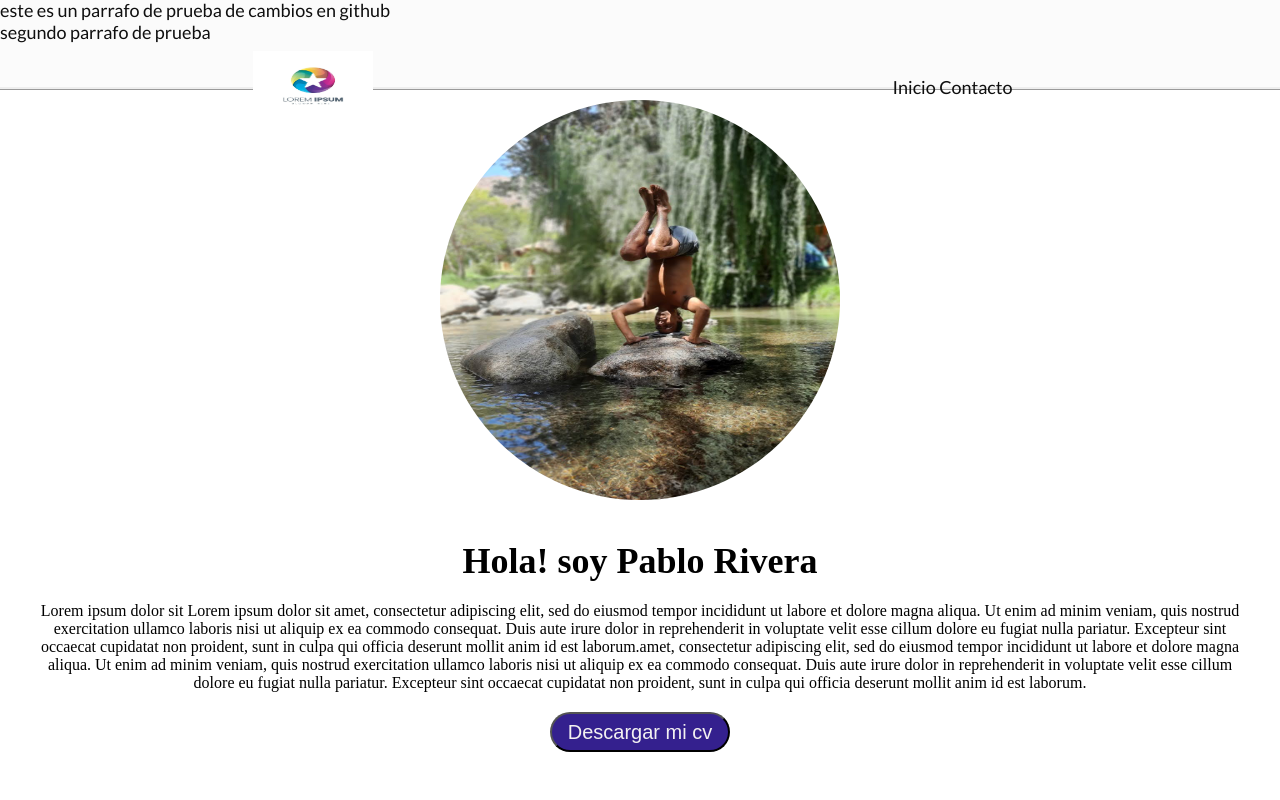
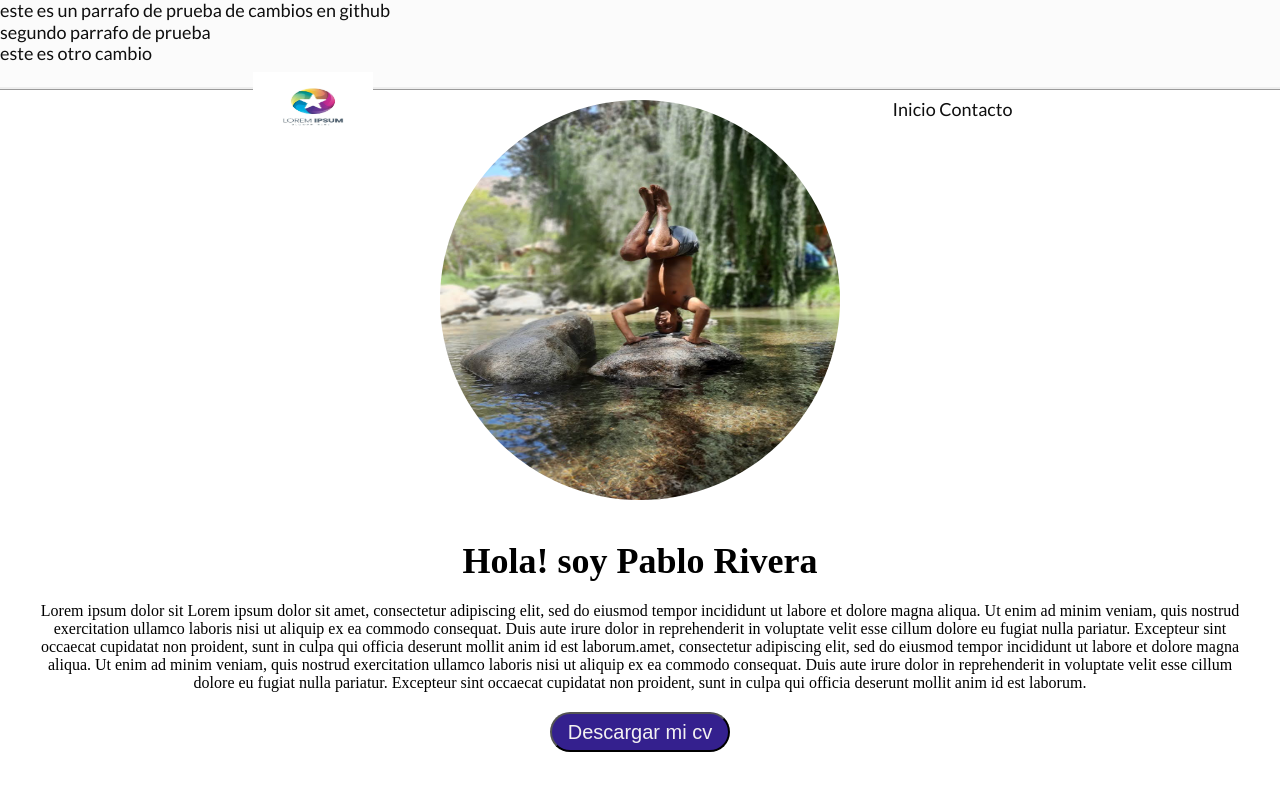
Before and after one commit to pabloriveraveras/pruebasgithub, a plain HTML site: page index.html in a window 1280 px wide. Shown: the top 800 px of the page. Drawn offline with Linux system fonts and the light colour scheme; a web font is replaced by a local one.

Commit message:
cuarto commit

```diff
--- a/css/styles.css
+++ b/css/styles.css
@@ -1,3 +1,9 @@
+
+
+/* este es un comentario de prueba */
+
+
+
 /* En este archivo escriban su CSS */
 
 /* Fonts */
--- a/index.html
+++ b/index.html
@@ -15,6 +15,7 @@
 
             <div><p>este es un parrafo de prueba de cambios en github</p></div>
             <div><p>segundo parrafo de prueba</p></div>
+            <div><p>este es otro cambio</p></div>
 
             <div class="flex-container1">
                 <div><img id="logo" src="/img/logo.jpg" alt="logo"></div>
```
